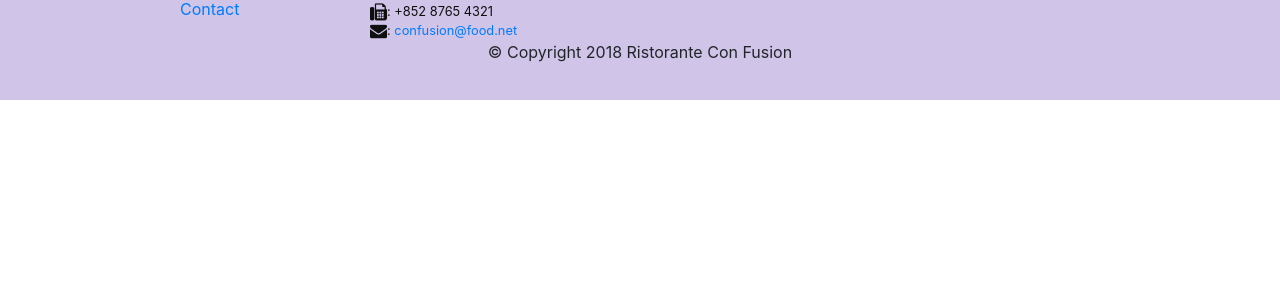
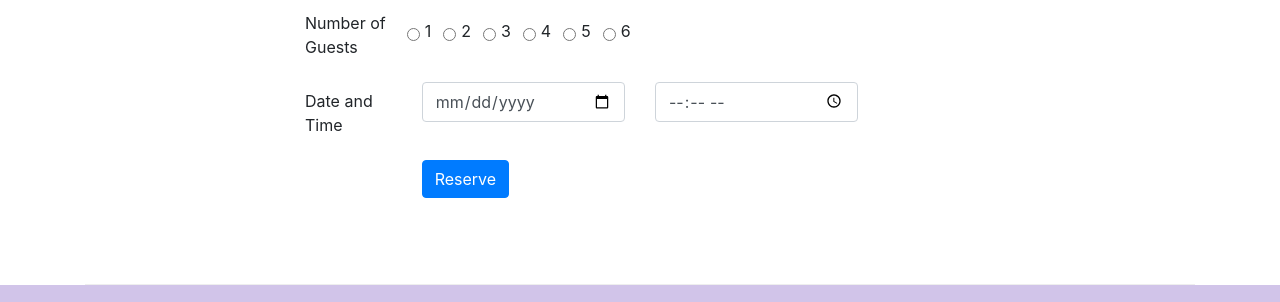
Before and after one commit to sunhang823/conFusion, a website: page index.html in a window 1280 px wide. Shown: the part 1661-1963 px from the top of the page. Before the commit the page ends 1761 px from the top, so only its background shows below. Drawn offline with nearby package versions, Linux system fonts and the light colour scheme.

Commit message:
assignment2 task1

```diff
--- a/index.html
+++ b/index.html
@@ -58,7 +58,7 @@
                 <div class="media">
                     <img class="d-flex mr-3 img-thumbnail align-self-center" src="img/uthappizza.png" alt="uthappizza">
                     <div class="media-body">
-                        <h2 class="mt-0">Uthappizza<span class="badge badge-danger">HOT</span> <span class="badge badge-pill badge-secondary">$4.99</span></h2>
+                        <h2 class="mt-0">Uthappizza <span class="badge badge-danger">HOT</span> <span class="badge badge-pill badge-secondary">$4.99</span></h2>
                         <p class="d-non d-sm-block">A unique combination of Indian Uthappam (pancake) and Italian pizza, topped with Cerignola olives, ripe vine cherry tomatoes, Vidalia onion, Guntur chillies and Buffalo Paneer.</p>
                     </div>
                 </div>
@@ -72,11 +72,12 @@
             </div>
             <div class="col col-sm col-md">
                 <div class="media">
-                    <img class="d-flex mr-3 img-thumbnail align-self-center" src="img/buffet.png" alt="buffet">
+
                     <div class="media-body">
-                        <h2 class="mt-0">Weekend Grand Buffet</h2>
+                        <h2 class="mt-0">Weekend Grand Buffet <span class="badge badge-danger">NEW</span></h2>
                         <p class="d-non d-sm-block">Featuring mouthwatering combinations with a choice of five different salads, six enticing appetizers, six main entrees and five choicest desserts. Free flowing bubbly and soft drinks. All for just $19.99 per person </p>
                     </div>
+                    <img class="d-flex mr-3 img-thumbnail align-self-center" src="img/buffet.png" alt="buffet">
                 </div>
             </div>
         </div>
@@ -95,6 +96,63 @@
                     </div>
                 </div>
 
+            </div>
+        </div>
+
+        <div class="row row-content">
+            <div class="col-12 col-sm-8 offset-2">
+                <div class="card">
+                    <h3 class="card-header bg-warning text-white">Reserve a Tabke</h3>
+                </div>
+                <div class="card-body">
+                    <form>
+                        <div class="form-group row">
+                            <lable for="numofguests" class="col-md-2 col-form-label">Number of Guests</lable>
+
+                            <div class="form-check form-check-inline">
+                                <input class="form-check-input" type="radio" name="inlineRadioOptions" id="inlineRadio1" value="option1">
+                                <label class="for-check-lable" for="inlineRadio1">1</label>
+                            </div>
+                            <div class="form-check form-check-inline">
+                                <input class="form-check-input" type="radio" name="inlineRadioOptions" id="inlineRadio2" value="option2">
+                                <label class="for-check-lable" for="inlineRadio2">2</label>
+                            </div>
+                            <div class="form-check form-check-inline">
+                                <input class="form-check-input" type="radio" name="inlineRadioOptions" id="inlineRadio3" value="option3">
+                                <label class="for-check-lable" for="inlineRadio3">3</label>
+                            </div>
+                            <div class="form-check form-check-inline">
+                                <input class="form-check-input" type="radio" name="inlineRadioOptions" id="inlineRadio4" value="option4">
+                                <label class="for-check-lable" for="inlineRadio4">4</label>
+                            </div>
+                            <div class="form-check form-check-inline">
+                                <input class="form-check-input" type="radio" name="inlineRadioOptions" id="inlineRadio5" value="option5">
+                                <label class="for-check-lable" for="inlineRadio5">5</label>
+                            </div>
+                            <div class="form-check form-check-inline">
+                                <input class="form-check-input" type="radio" name="inlineRadioOptions" id="inlineRadio6" value="option6">
+                                <label class="for-check-lable" for="inlineRadio6">6</label>
+                            </div>
+                        </div>
+                        <div class="form-group row">
+                            <lable for="datetime" class="col-md-2 col-form-label">Date and Time</lable>
+                            <div class="col-md-4">
+                                <input type="date" class="form-control" id="date" name="date" placeholder="Date">
+                            </div>
+                            <div class="col-md-4">
+                                <input type="time" class="form-control" id="time" name="time" placeholder="Time">
+                            </div>
+                        </div>
+                        <div class="form-group row">
+                            <div class="offset-md-2 col-md-10">
+                                <button type="reserve" class="btn btn-primary">
+                                    Reserve
+                                </button>
+                            </div>
+                        </div>
+                    </form>
+
+                </div>
             </div>
         </div>
     </div>
```
Also changed, not shown: contactus.html (indentation only).
